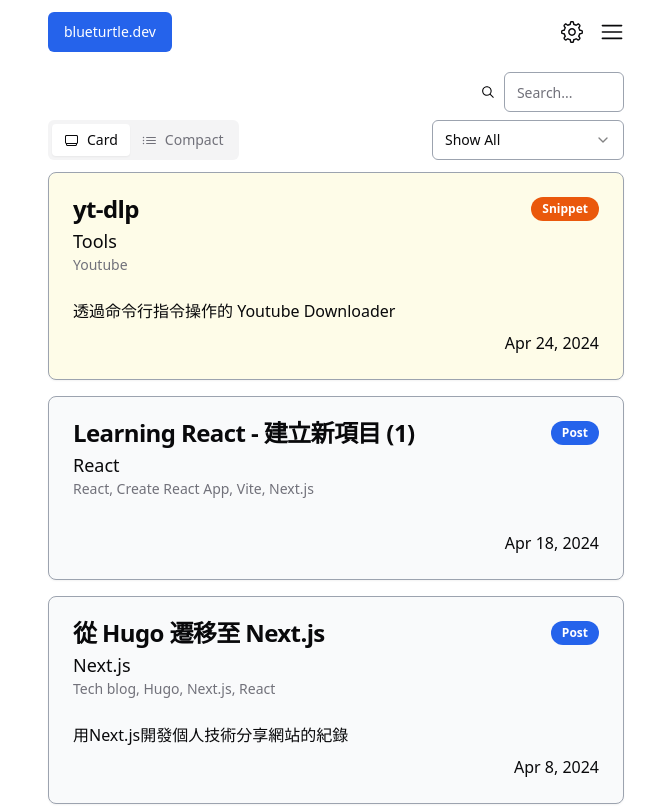
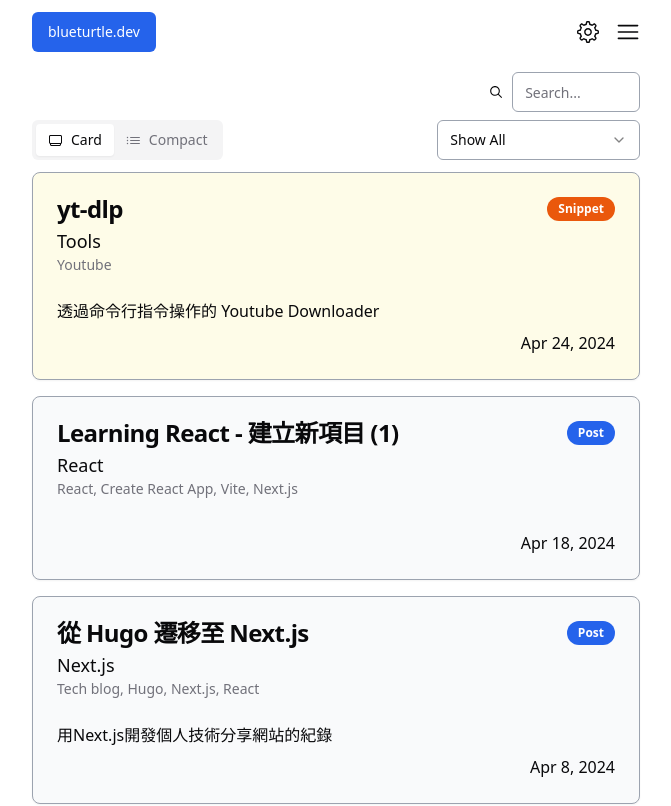
Before and after one commit to tarmacChen/blueturtle.dev, a Next.js app: page / in a window 1280 px wide. Shown: the top 806 px of the page, without its empty margins (304-975 px from the left). Built offline with nearby package versions, Linux system fonts and the light colour scheme.

Commit message:
fix -> menu items layout

```diff
--- a/next.config.mjs
+++ b/next.config.mjs
@@ -2,7 +2,7 @@
 const nextConfig = {
   // reactStrictMode: true,
   output: 'export',
-  images: { unoptimized: true }
+  images: { unoptimized: true },
 };
 
 export default nextConfig;
--- a/src/components/BasicPage.tsx
+++ b/src/components/BasicPage.tsx
@@ -26,7 +26,7 @@ export function BasicPage({ children }: { children: React.ReactNode }) {
   }, [scrollY]);
 
   return (
-    <div className="mx-auto px-8 lg:w-1/2">
+    <div className="mx-auto px-4 lg:w-1/2">
       <Navbar />
       <div>{children}</div>
       {backButtonVisible && (
--- a/src/components/MarkdownViewer.tsx
+++ b/src/components/MarkdownViewer.tsx
@@ -11,11 +11,7 @@ import Image from 'next/image';
 export const MarkdownViewer = ({ md, codeStyle }: MarkdownTypes) => {
   const MarkdownComponent: Object = {
     h1: ({ children, ...props }: { children: React.ReactNode }) => {
-      return (
-        <h1 className="bg-background text-primary underline decoration-2 underline-offset-8">
-          {children}
-        </h1>
-      );
+      return <h1 className="bg-background text-primary">{children}</h1>;
     },
     h2: ({ children, ...props }: { children: React.ReactNode }) => {
       return <h2 className="bg-background text-primary">{children}</h2>;
--- a/src/components/Navbar.tsx
+++ b/src/components/Navbar.tsx
@@ -6,8 +6,7 @@ import { MenuButton } from './MenuButton';
 import { usePathname } from 'next/navigation';
 
 const NavItems = () => {
-  const itemStyle =
-    'px-4 py-4 hover:border-2 border-black dark:border-blue-200';
+  const itemStyle = 'px-4 py-4 hover:bg-blue-100 dark:hover:bg-gray-800 ';
   const pathname = usePathname().split('/')[1];
 
   return (
@@ -39,21 +38,16 @@ export const Navbar = () => {
   };
 
   return (
-    <>
-      <div className="sticky top-0 z-10 mx-auto flex h-16 flex-row items-center bg-background">
-        <Logo />
-        <div className="invisible mx-auto flex-row justify-center">
-          <NavbarItems />
-        </div>
-        <div className="flex flex-row items-center justify-between gap-4">
-          <div className="max-w-44"></div>
-          <ToggleThemeButton />
-          <MenuButton clickHandler={menuButtonClickHandler} />
-        </div>
+    <div className="sticky top-0 z-10 mx-auto flex h-16 flex-row items-center bg-background">
+      <Logo />
+      <div className="flex w-full flex-row items-center justify-end gap-4">
+        <div className="max-w-44"></div>
+        <ToggleThemeButton />
+        <MenuButton clickHandler={menuButtonClickHandler} />
       </div>
-      <div className="sticky top-16 z-10">
+      <div className="absolute right-0 top-16 w-full">
         {navItemIsVisible && <NavItems />}
       </div>
-    </>
+    </div>
   );
 };
```
Also changed, not shown: contents/posts/react-1-getStarted.md (+3 -13 lines).
